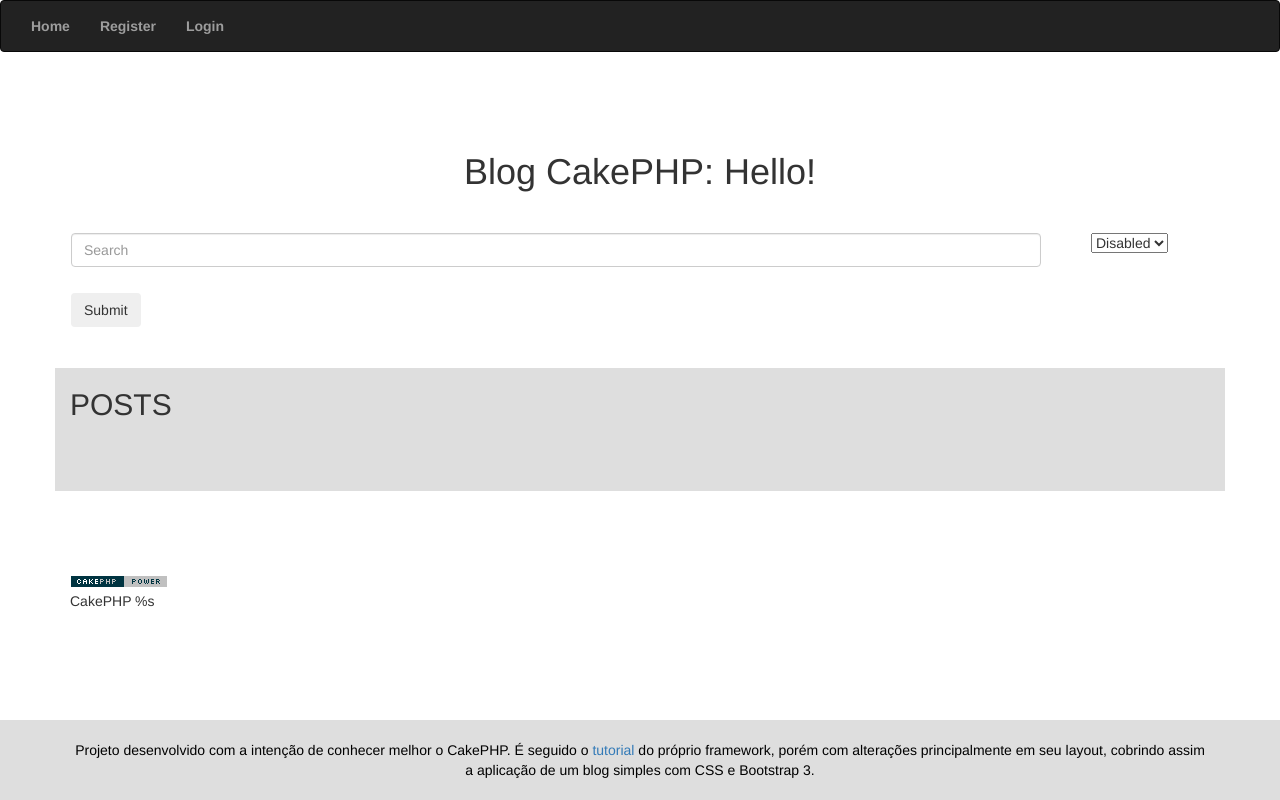
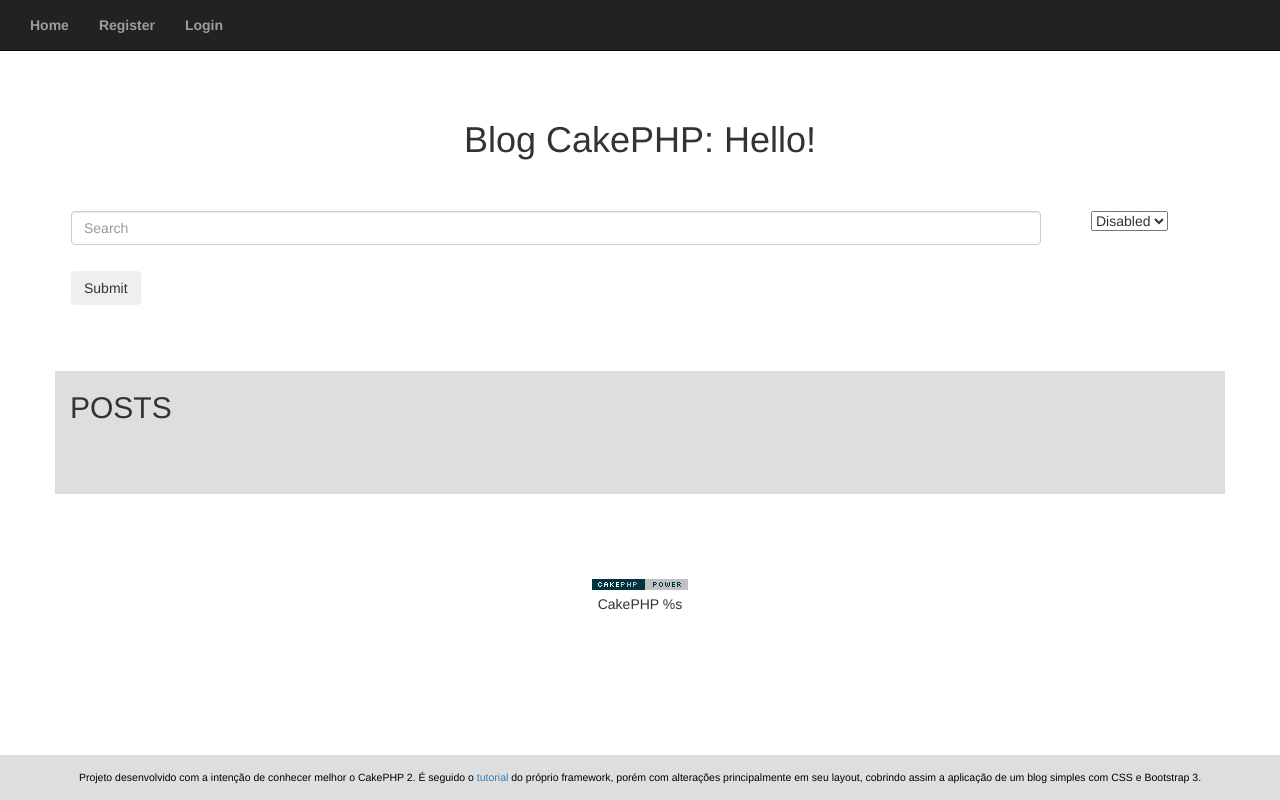
Before and after one commit to lemtd/blog-cakephp, a CakePHP app: the page made by app/View/Posts/index.ctp in a window 1280 px wide. Run offline with PHP 8.4 and a stand-in for CakePHP, Linux system fonts and the light colour scheme; the template is opened without the code that fills it, so the values that code supplies are empty; form fields are guessed from the names that the template uses; some libraries are stand-ins or nearby versions.

Commit message:
Alterando mensagem de erro e alterando o css das páginas

```diff
--- a/app/Controller/PostsController.php
+++ b/app/Controller/PostsController.php
@@ -21,7 +21,7 @@
                 	"AND" => array(
                 	"Post.status" => $filter)
                 );
-                $this->set('posts', $this->Post->find('all', compact('conditions')));
+				$this->set('posts', $this->Post->find('all', compact('conditions')));
             }
         }
 
--- a/app/Controller/UsersController.php
+++ b/app/Controller/UsersController.php
@@ -40,7 +40,7 @@
             		$this->User->create();
 					if ($this->User->save($this->request->data)) {
 						$this->Flash->success('The user has been saved');
-						$this->redirect(array('action' => 'index'));
+						$this->redirect(array('action' => '../Posts/index'));
 					} else {
 						$this->Flash->error('The user could not be saved. Please, try again.');
 					}
--- a/app/View/Elements/Flash/error.ctp
+++ b/app/View/Elements/Flash/error.ctp
@@ -1,5 +1,5 @@
-<div class="container">
-    <div id="flash-<?php echo h($key) ?>" class="alert alert-error">
+<div class="container" id="flash-error">
+    <div id="flash-<?php echo h($key); ?>" class="alert alert-danger">
         <?php echo h($message) ?>
     </div>
 </div>
--- a/app/View/Elements/Flash/success.ctp
+++ b/app/View/Elements/Flash/success.ctp
@@ -1,4 +1,4 @@
-<div class="container">
+<div class="container" id="flash-success">
     <div id="flash-<?php echo h($key) ?>" class="alert alert-success">
         <?php echo h($message) ?>
     </div>
--- a/app/View/Elements/footer.ctp
+++ b/app/View/Elements/footer.ctp
@@ -1,8 +1,10 @@
 <footer class="footer">
-    <?php echo $this->fetch('script'); ?>
+	<div>
+	    <?php echo $this->fetch('script'); ?>
+    </div>
     <br>
     <div class="container" id="footer">
-		<?php echo 'Projeto desenvolvido com a intenção de conhecer melhor o CakePHP. É seguido o '; ?>
+		<?php echo 'Projeto desenvolvido com a intenção de conhecer melhor o CakePHP 2. É seguido o '; ?>
 		<a href="https://book.cakephp.org/2/pt/tutorials-and-examples/blog/blog.html">tutorial</a>
 		<?php echo ' do próprio framework, porém com alterações principalmente em seu layout, cobrindo assim a aplicação de um blog simples com CSS e Bootstrap 3.'; ?>
     </div>
--- a/app/View/Layouts/default.ctp
+++ b/app/View/Layouts/default.ctp
@@ -7,7 +7,7 @@
 <?php echo $this->element('head'); ?>
 
 <body>
-	<nav class="navbar navbar-inverse" id="menu">
+	<nav class="navbar navbar-inverse navbar-fixed-top" id="menu">
 		<div class="container-fluid">
 			<ul class="nav navbar-nav">
 				<li><?php echo $this->Html->link('Home', array('action' => '../Posts/index', 'class' => 'active')); ?></li>
@@ -28,6 +28,7 @@
 		</div>
 		<br><br><br><br>
 		<div class="container" id="footer">
+			<div id="script">
 				<?php echo $this->Html->link(
 						$this->Html->image('cake.power.gif', array('alt' => $cakeDescription, 'border' => '0')),
 						'https://cakephp.org/',
@@ -39,6 +40,7 @@
 				</p>
 			</div>
 		</div>
+	</div>
 	<?php //echo $this->element('sql_dump'); ?>
 	<?php echo $this->element('footer'); ?>
 </body>
--- a/app/View/Posts/index.ctp
+++ b/app/View/Posts/index.ctp
@@ -1,8 +1,8 @@
-<div class="container" id="hello">
+<div class="container" id="helloblogcakephp">
     <h1>Blog CakePHP: Hello!</h1>
 </div>
 
-<div class="container" id="index">
+<div class="container" id="index-search">
     <nav class="navbar navbar-light bg-light">
         <?php echo $this->Form->create('Properties', array('type' => 'post', 'class' => 'form-inline'));
             echo $this->Form->input('Search', array(
@@ -10,7 +10,7 @@
                 "placeholder" => "Search",
                 'label'=>false,
                 'class' => 'form-control mr-sm-2',
-                'id' => 'caixa',
+                'id' => 'search-box',
                 'type' => 'search',
                 'aria-label' => 'Search'
             ));
@@ -34,7 +34,7 @@
     </nav>
 </div>
 <br>
-<div class="container" id="posts">
+<div class="container" id="posts-box">
     <h2>POSTS</h2>
     <table class="table table-hover" id="table_container">
         <br><br>
--- a/app/webroot/css/estilizando.css
+++ b/app/webroot/css/estilizando.css
@@ -1,26 +1,12 @@
 body {
     background-color: rgb(255, 255, 255);
-}
-
-#index {
-	position: center;
-    margin-top: 30px;
-}
-
-#posts {
-    background-color: #dedede;
 }
 
 #menu {
 	font-weight: 600;
 }
 
-#hello {
-    text-align: center;
-    margin-top: 80px;
-}
-
-#caixa {
+#search-box {
 	width: 970px;
 	float: left;
 }
@@ -29,8 +15,19 @@
 	margin-left: 50px;
 }
 
-#sms-login {
-	color: #2b669a;
+#posts-box {
+    background-color: #dedede;
+}
+
+#index-search {
+	position: center;
+	margin-top: 40px;
+	margin-bottom: 25px;
+}
+
+#helloblogcakephp {
+    text-align: center;
+    margin-top: 100px;
 }
 
 #abled {
@@ -59,12 +111,18 @@
 	background-color: #dedede;
 	color: #000000;
 	text-align: center;
+	font-size: 10.5px;
 }
 
-#login {
-	margin-top: 75px;
+#script {
+	margin-bottom: 7%;
+	text-align: center;
 }
 
-#register {
-	margin-top: 75px;
+#flash-error {
+	margin-top: 100px;
 }
+
+#flash-success {
+	margin-top: 100px;
+}
```
Also changed, not shown: other parts of app/webroot/css/estilizando.css (+55 -0 lines), app/View/Users/add.ctp (+14 -14 lines), app/View/Users/login.ctp (+7 -9 lines). Lines whose indentation alone changed are shown as unchanged.
